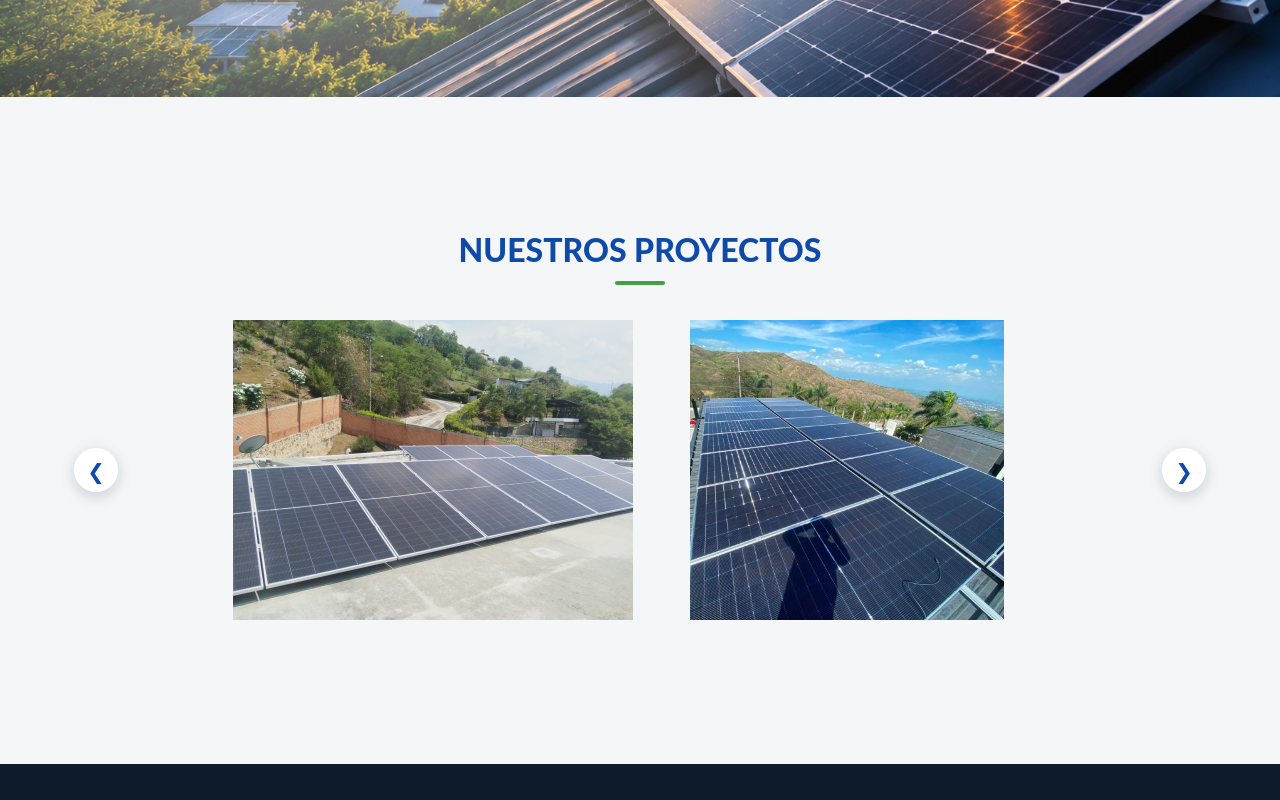
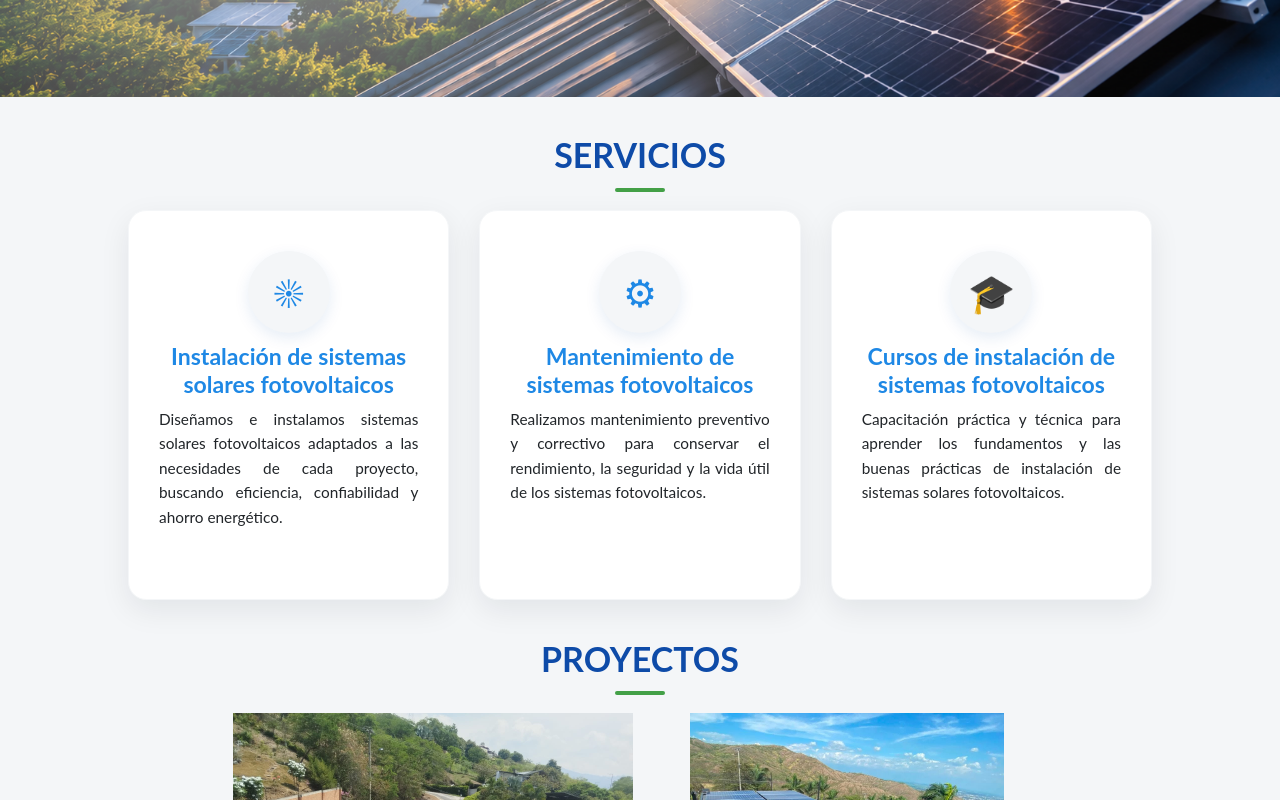
Before and after one commit to lebsolar/lebsolar, an Angular app: page / in a window 1280 px wide. Shown: the part 700-1500 px from the top of the page. Built offline with nearby package versions, Linux system fonts and the light colour scheme.

Commit message:
Archivos del home organizados

```diff
--- a/src/app/app.css
+++ b/src/app/app.css
@@ -1,10 +1,6 @@
 :root {
   /* ===== PALETA DE COLORES ===== */
 
-
-  --azul-claro: #1E88E5;
-
-  --verde: #43A047;
   --verde-claro: #8BC34A;
 
   --naranja: #FFB300;
--- a/src/app/components/footer/footer.css
+++ b/src/app/components/footer/footer.css
@@ -1,7 +1,7 @@
 footer {
   width: 100%;
   height: auto;
-  background-color: #0D1B2A;
+  background-color: var(--texto);
   margin-top: 20px;
 }
 
--- a/src/app/pages/home/home.css
+++ b/src/app/pages/home/home.css
@@ -1,3 +1,4 @@
+/*SECCIÓN PRINCIPAL*/
 .main-section {
     margin-top: 0;
     position: relative;
@@ -8,7 +9,6 @@
     overflow: hidden;
     box-sizing: border-box;
 }
-
 
 .hero-bg {
     position: absolute;
@@ -22,9 +22,7 @@
 
 .hero-overlay {
     position: absolute;
-
     inset: 0;
-
     background:
         radial-gradient(circle at 22% 38%,
             rgba(255, 255, 255, .82) 0%,
@@ -32,518 +30,245 @@
             rgba(255, 255, 255, .30) 45%,
             rgba(255, 255, 255, .10) 62%,
             rgba(255, 255, 255, 0) 78%);
-
     z-index: 1;
-
     pointer-events: none;
 }
 
-
-/* =========================================================
-   CONTENIDO
-========================================================= */
-
 .hero-content {
     position: relative;
-
     z-index: 2;
-
     width: min(620px, 100%);
-
     max-width: 620px;
-
     margin-left: 6%;
-
     box-sizing: border-box;
 }
 
-
-/* =========================================================
-   SUBTÍTULO
-========================================================= */
-
 .hero-subtitle {
     display: flex;
-
     align-items: center;
-
     gap: 15px;
-
     margin-bottom: 24px;
-
-    color: #43A047;
-
+    color: var(--texto);
     font-size: 16px;
-
     font-weight: 700;
-
     letter-spacing: 3px;
-
     text-transform: uppercase;
 }
 
 .hero-subtitle .line {
     width: 45px;
-
     height: 2px;
-
     flex-shrink: 0;
-
-    background: #43A047;
+    background: var(--subrayado);
 }
-
-
-/* =========================================================
-   TÍTULO
-========================================================= */
 
 .hero-content h1 {
     margin: 0;
-
-    color: #0D1B2A;
-
+    color: var(--texto);
     font-size: clamp(42px, 5.2vw, 74px);
-
     font-weight: 800;
-
     line-height: .96;
-
     letter-spacing: clamp(-1px, -0.12vw, -2px);
-
     text-shadow: 0 2px 10px rgba(255, 255, 255, .20);
-
     overflow-wrap: normal;
-
     word-break: normal;
 }
 
 .hero-content h1 span {
-    color: #43A047;
+    color: var(--subrayado);
 }
-
-
-/* =========================================================
-   DESCRIPCIÓN
-========================================================= */
 
 .hero-content p {
     max-width: 540px;
-
     margin-top: 32px;
-
     margin-bottom: 42px;
-
-    color: #0D1B2A;
-
+    color: var(--texto);
     font-size: clamp(17px, 1.45vw, 21px);
-
     font-weight: 500;
-
     line-height: 1.55;
-
     text-align: left;
-
     text-wrap: pretty;
 }
 
-
-/* =========================================================
-   BOTONES
-========================================================= */
-
 .hero-buttons {
     display: flex;
-
     align-items: center;
-
     gap: 18px;
 }
 
-
-/* =========================================================
-   BOTÓN COTIZAR
-========================================================= */
-
 .btn-primary {
     display: flex;
-
     justify-content: center;
-
     align-items: center;
-
     width: 250px;
-
     height: 66px;
-
     border-radius: 50px;
-
-    background: #FFB300;
-
-    color: #FFFFFF;
-
+    background: var(--amarillo-sol);
+    color: var(--blanco);
     text-decoration: none;
-
     font-size: 17px;
-
     font-weight: 700;
-
     transition: .3s;
 }
 
 .btn-primary:hover {
-    background: #FF9800;
-
+    background: var(--naranja-sol);
     transform: translateY(-3px);
-
     box-shadow: 0 15px 35px rgba(255, 179, 0, .35);
 }
 
 
-/* =========================================================
-   BOTÓN PROYECTOS
-========================================================= */
-
 .btn-secondary {
     display: flex;
-
     justify-content: center;
-
     align-items: center;
-
     width: 220px;
-
     height: 66px;
-
-    border: 2px solid #0E4BA8;
-
+    border: 2px solid var(--titulo);
     border-radius: 50px;
-
     background: rgba(255, 255, 255, .55);
-
     backdrop-filter: blur(8px);
-
-    color: #0E4BA8;
-
+    color: var(--titulo);
     text-decoration: none;
-
     font-size: 17px;
-
     font-weight: 700;
-
     transition: .3s;
 }
 
 .btn-secondary:hover {
-    background: #0E4BA8;
-
-    color: #FFFFFF;
-
+    background: var(--titulo);
+    color: var(--blanco);
     transform: translateY(-3px);
+    border: 2px solid var(--blanco);
 }
 
-
-/* =========================================================
-   RESPONSIVE
-   SOLO 900 PX
-========================================================= */
-
-@media (max-width: 900px) {
-
-    .main-section {
-        min-height: calc(100vh - 75px);
-
-        padding: 70px 24px 60px;
-
-        align-items: center;
-
+/*SERVICIOS*/
+.services-section {
     box-sizing: border-box;
 }
 
-
-    .hero-bg {
-        object-position: 68% center;
+.services-header {
+    text-align: center;
+    max-width: 750px;
+    margin: 0 auto;
 }
 
-
-    .hero-overlay {
-        background:
-            linear-gradient(90deg,
-                rgba(255, 255, 255, .92) 0%,
-                rgba(255, 255, 255, .82) 45%,
-                rgba(255, 255, 255, .58) 75%,
-                rgba(255, 255, 255, .38) 100%);
+.services-grid {
+    display: grid;
+    grid-template-columns: repeat(3, minmax(0, 360px));
+    justify-content: center;
+    gap: 30px;
+    width: 100%;
+    margin: 0 auto;
 }
 
-
-    .hero-content {
-        width: 100%;
-
-        max-width: 620px;
-
-        margin-left: 0;
+.service-card {
+    position: relative;
+    display: flex;
+    flex-direction: column;
+    align-items: center;
+    text-align: center;
+    min-height: 390px;
+    padding: 40px 30px 35px;
+    border: 1px solid var(--fondo-principal);
+    border-radius: 18px;
+    background: var(--blanco);
+    box-shadow: 0 10px 30px rgba(13, 27, 42, .08);
+    box-sizing: border-box;
+    transition:
+        transform .3s ease,
+        box-shadow .3s ease,
+        border-color .3s ease;
 }
 
-
-    /* SUBTÍTULO */
-
-    .hero-subtitle {
-        gap: 9px;
-
-        margin-bottom: 18px;
-
-        font-size: clamp(11px, 2.8vw, 13px);
-
-        letter-spacing: clamp(1.4px, .4vw, 2px);
-
-        line-height: 1.35;
+.service-card:hover {
+    transform: translateY(-8px);
+    border-color: rgba(14, 75, 168, .25);
+    box-shadow: 0 18px 40px rgba(13, 27, 42, .14);
 }
 
-    .hero-subtitle .line {
-        width: 28px;
+.service-icon {
+    width: 82px;
+    height: 82px;
+    display: flex;
+    align-items: center;
+    justify-content: center;
+    border-radius: 50%;
+    background: var(--fondo-principal);
+    color: var(--titulo-claro);
+    font-size: 38px;
+    box-shadow: 0 5px 15px rgba(14, 75, 168, .10);
+    margin-bottom: 10px;
 }
 
-
-    /* TÍTULO */
-
-    .hero-content h1 {
-        width: 100%;
-
-        font-size: clamp(36px, 10vw, 58px);
-
-        line-height: .98;
-
-        letter-spacing: -1px;
-
-        overflow-wrap: normal;
-
-        word-break: normal;
-
-        text-wrap: balance;
-    }
-
-
-    /* DESCRIPCIÓN */
-
-    .hero-content p {
-        max-width: 100%;
-
-        margin-top: 24px;
-
-        margin-bottom: 30px;
-
-        font-size: clamp(16px, 4.2vw, 19px);
-
-        line-height: 1.5;
-    }
-
-
-    /* BOTONES */
-
-    .hero-buttons {
-        flex-direction: column;
-
-        align-items: stretch;
-
-        width: 100%;
-
-        gap: 13px;
-    }
-
-
-    .btn-primary,
-    .btn-secondary {
-        width: 100%;
-
-        height: 58px;
-
-        font-size: 16px;
-    }
-
-}
-
-
-/* =========================================================
-   NUESTROS PROYECTOS
-   TODO ESTO SE MANTIENE IGUAL
-========================================================= */
-
+/*PROYECTOS*/
 .projects-section {
-    width: 100%;
-
-    padding: 70px 5% 80px;
-
     background: var(--fondo-principal);
-
     box-sizing: border-box;
 }
 
-
-.projects-header {
-    margin-bottom: 35px;
-
-    text-align: center;
-}
-
-.projects-header h2 {
-    margin: 0;
-
-    color: #0E4BA8;
-
-    font-size: 32px;
-
-    font-weight: 800;
-}
-
-.projects-header h2::after {
-    content: "";
-
-    display: block;
-
-    width: 50px;
-
-    height: 4px;
-
-    margin: 12px auto 0;
-
-    border-radius: 10px;
-
-    background: #43A047;
-}
-
-
-/* =========================================================
-   CONTENEDOR
-========================================================= */
-
 .projects-carousel {
     position: relative;
-
     display: flex;
-
     justify-content: center;
-
     width: 100%;
-
     margin: 0 auto;
 }
 
-
-/* =========================================================
-   VENTANA
-========================================================= */
-
 .projects-window {
     height: 300px;
-
     overflow: hidden;
-
     flex-shrink: 0;
 }
 
-
-/* =========================================================
-   TRACK
-========================================================= */
-
 .projects-track {
     display: flex;
-
     align-items: center;
-
     gap: 14px;
-
     width: max-content;
-
     height: 300px;
 }
 
-
-/* =========================================================
-   TARJETAS
-========================================================= */
-
 .project-card {
     flex: 0 0 400px;
-
     width: 400px;
-
     min-width: 400px;
-
-    height: 300px;
-
+    height: 400px;
     display: flex;
-
     align-items: center;
-
     justify-content: center;
-
     overflow: hidden;
-
-    background: #FFFFFF;
+    background: var(--fondo-principal);
 }
-
-
-/* =========================================================
-   IMAGEN COMPLETA
-========================================================= */
 
 .project-card img {
     display: block;
-
     width: 400px;
-
     height: 300px;
-
     object-fit: contain;
-
     object-position: center;
-
     background: var(--fondo-principal);
 }
 
-
-/* =========================================================
-   FLECHAS
-========================================================= */
-
 .carousel-btn {
     position: absolute;
-
     top: 50%;
-
     z-index: 50;
-
     width: 44px;
-
     height: 44px;
-
     display: flex;
-
     align-items: center;
-
     justify-content: center;
-
     padding: 0;
-
     border: none;
-
     border-radius: 50%;
-
     background: rgba(255, 255, 255, .96);
-
-    color: #0E4BA8;
-
+    color: var(--titulo);
     font-size: 21px;
-
     line-height: 1;
-
     cursor: pointer;
-
     transform: translateY(-50%);
-
-    box-shadow:
-        0 4px 15px rgba(13, 27, 42, .18);
-
+    box-shadow: 0 4px 15px rgba(13, 27, 42, .18);
     transition:
         background .25s ease,
         color .25s ease,
@@ -551,12 +276,9 @@
 }
 
 .carousel-btn:hover {
-    background: #0E4BA8;
-
-    color: #FFFFFF;
-
-    transform:
-        translateY(-50%) scale(1.08);
+    background: var(--titulo);
+    color: var(--fondo-principal);
+    transform: translateY(-50%) scale(1.08);
 }
 
 .carousel-prev {
@@ -568,63 +290,185 @@
 }
 
 
-/* =========================================================
-   RESPONSIVE DEL CARRUSEL
-   SOLO 900 PX
-========================================================= */
+
+
+
+
+
+
+
+
+
+
+
+
+
+
+
+
+
+
+
+
+
+
+
+
+
+
+
+
+
+
+
+
+
+
+
+
+
+
+
+
+
+
+
+
+
+
+
+
+
 
 @media (max-width: 900px) {
 
+    /*SECCIÓN PRINCIPAL*/
+    .main-section {
+        min-height: calc(100vh - 75px);
+        padding: 70px 24px 60px;
+        align-items: center;
+        box-sizing: border-box;
+    }
+
+    .hero-bg {
+        object-position: 68% center;
+    }
+
+    .hero-overlay {
+        background:
+            linear-gradient(90deg,
+                rgba(255, 255, 255, .92) 0%,
+                rgba(255, 255, 255, .82) 45%,
+                rgba(255, 255, 255, .58) 75%,
+                rgba(255, 255, 255, .38) 100%);
+    }
+
+    .hero-content {
+        width: 100%;
+        max-width: 620px;
+        margin-left: 0;
+    }
+
+    .hero-subtitle {
+        gap: 9px;
+        margin-bottom: 18px;
+        font-size: clamp(11px, 2.8vw, 13px);
+        letter-spacing: clamp(1.4px, .4vw, 2px);
+        line-height: 1.35;
+    }
+
+    .hero-subtitle .line {
+        width: 28px;
+    }
+
+    .hero-content h1 {
+        width: 100%;
+        font-size: clamp(36px, 10vw, 58px);
+        line-height: .98;
+        letter-spacing: -1px;
+        overflow-wrap: normal;
+        word-break: normal;
+        text-wrap: balance;
+    }
+
+    .hero-content p {
+        max-width: 100%;
+        margin-top: 24px;
+        margin-bottom: 30px;
+        font-size: clamp(16px, 4.2vw, 19px);
+        line-height: 1.5;
+    }
+
+    .hero-buttons {
+        flex-direction: column;
+        align-items: stretch;
+        width: 100%;
+        gap: 13px;
+    }
+
+    .btn-primary,
+    .btn-secondary {
+        width: 100%;
+        height: 58px;
+        font-size: 16px;
+    }
+
+    /*SERVICIOS*/
+    .services-section {
+        padding: 60px 25px 70px;
+    }
+
+    .services-header {
+        margin-bottom: 35px;
+    }
+
+    .services-grid {
+        grid-template-columns: 1fr;
+        max-width: 420px;
+        gap: 25px;
+    }
+
+    .service-card {
+        min-height: auto;
+        padding: 35px 25px;
+    }
+
+    /*PROYECTOS*/
     .projects-section {
         padding: 55px 25px 65px;
-
         overflow-x: hidden;
     }
 
     .projects-carousel {
         width: 100%;
-
         max-width: 100%;
-
         overflow-x: hidden;
     }
 
     .projects-window {
         max-width: 100%;
-
         overflow: hidden;
-
         overflow-x: hidden;
     }
 
     .project-card {
         max-width: 400px;
-
         box-sizing: border-box;
     }
 
     .project-card img {
         max-width: 100%;
-
         max-height: 100%;
-
         width: auto;
-
         height: auto;
-
         object-fit: contain;
-
         object-position: center;
-
         display: block;
     }
 
     .carousel-btn {
         width: 38px;
-
         height: 38px;
-
         font-size: 18px;
     }
-
 }
--- a/src/app/pages/home/home.html
+++ b/src/app/pages/home/home.html
@@ -1,23 +1,17 @@
 <section class="main-section">
-
     <img class="hero-bg" src="assets/images/banner-home.png" alt="Paneles solares - Lebsolar Ingeniería">
-
     <div class="hero-overlay"></div>
-
     <div class="hero-content">
-
         <div class="hero-subtitle">
             <span class="line"></span>
             <span>ENERGÍA SOLAR INTELIGENTE</span>
         </div>
-
         <h1>
             Soluciones de
             <span>energía solar</span>
             para un futuro
             sostenible.
         </h1>
-
         <p>
             Diseñamos, instalamos y legalizamos sistemas fotovoltaicos para
             proyectos residenciales, comerciales e industriales en todo el país.
@@ -32,28 +26,67 @@
             <a routerLink="/proyectos" class="btn-secondary">
                 VER PROYECTOS
             </a>
+        </div>
+    </div>
+</section>
+<section class="services-section">
+    <div class="services-header">
+        <h2>SERVICIOS</h2>
+    </div>
+    <div class="services-grid">
+        <article class="service-card">
+            <div class="service-icon">
+                ☀
+            </div>
+            <div class="service-line"></div>
+            <h3>
+                Instalación de sistemas
+                solares fotovoltaicos
+            </h3>
+            <p>
+                Diseñamos e instalamos sistemas solares fotovoltaicos
+                adaptados a las necesidades de cada proyecto, buscando
+                eficiencia, confiabilidad y ahorro energético.
+            </p>
+        </article>
+        <article class="service-card">
+            <div class="service-icon">
+                ⚙
+            </div>
+            <div class="service-line"></div>
+            <h3>
+                Mantenimiento de sistemas
+                fotovoltaicos
+            </h3>
+            <p>
+                Realizamos mantenimiento preventivo y correctivo para
+                conservar el rendimiento, la seguridad y la vida útil
+                de los sistemas fotovoltaicos.
+            </p>
+        </article>
+        <article class="service-card">
+            <div class="service-icon">
+                🎓
+            </div>
 
-        </div>
-
+            <div class="service-line"></div>
+            <h3>
+                Cursos de instalación
+                de sistemas fotovoltaicos
+            </h3>
+            <p>
+                Capacitación práctica y técnica para aprender los
+                fundamentos y las buenas prácticas de instalación
+                de sistemas solares fotovoltaicos.
+            </p>
+        </article>
     </div>
-
 </section>
-
-
-
-
-
 <section class="projects-section">
-
     <div class="projects-header">
-
-        <h2>NUESTROS PROYECTOS</h2>
-
+        <h2>PROYECTOS</h2>
     </div>
-
-
     <div class="projects-carousel" #projectsCarousel>
-
         <button type="button" class="carousel-btn carousel-prev" (click)="moverProyecto(-1)"
             aria-label="Proyecto anterior">
             &#10094;
@@ -67,7 +100,6 @@
         </div>
         <button type="button" class="carousel-btn carousel-next" (click)="moverProyecto(1)"
             aria-label="Siguiente proyecto"> &#10095;
-
         </button>
     </div>
 </section>
--- a/src/styles.css
+++ b/src/styles.css
@@ -3,6 +3,10 @@
     --titulo-claro: #1E88E5;
     --texto: #0D1B2A;
     --fondo-principal: #F4F6F8;
+    --subrayado: #43A047;
+    --amarillo-sol: #FFB300;
+    --naranja-sol: #FF9800;
+    --blanco: #FFFFFF;
 }
 
 * {
@@ -20,7 +24,7 @@ body {
 section {
     width: 80%;
     display: block;
-    margin: 5% auto;
+    margin:3% auto 0% auto;
 }
 
 h1 {
@@ -31,16 +35,28 @@ h1 {
 }
 
 h2 {
-    color: var(--titulo-claro);
-    font-size: clamp(20px, 2.2vw, 26px);
+    color: var(--titulo);
+    font-size: clamp(26px, 3vw, 34px);
     text-align: center;
     font-weight: bold;
+    margin-top: 0px;
+}
+
+h2::after {
+    content: "";
+    display: block;
+    width: 50px;
+    height: 4px;
+    margin: 12px auto 18px;
+    border-radius: 10px;
+    background: #43A047;
 }
 
 h3 {
-    font-size: clamp(16px, 1.8vw, 20px);
+    font-size: clamp(20px, 1.8vw, 24px);
     font-weight: bold;
     text-align: center;
+    color: var(--titulo-claro);
 }
 
 p {
```
Lines whose indentation alone changed are shown as unchanged.
